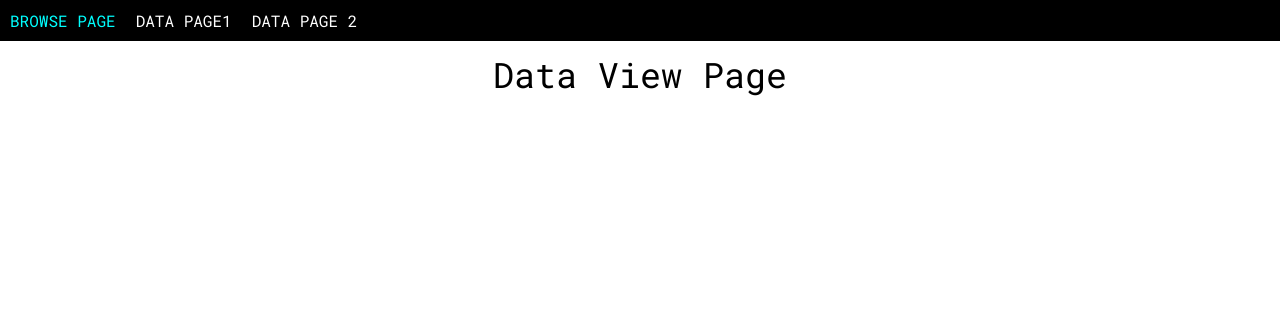
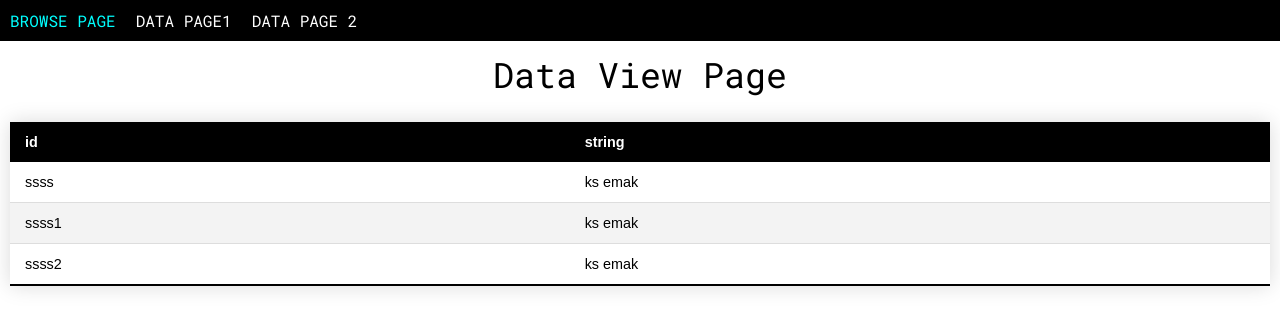
Before and after one commit to Mgrdich/react_php_docker, a React (Create React App) app in the folder client/: page /data-page1 in a window 1280 px wide. Shown: the top 328 px of the page. Built offline with nearby package versions, Linux system fonts and the light colour scheme; the HTML template or start-up script is replaced by a standard one.

Commit message:
Table component

```diff
--- a/client/src/Components/Table/Table.tsx
+++ b/client/src/Components/Table/Table.tsx
@@ -1,6 +1,17 @@
 import Tbody from "./Tbody";
 import Thead from "./Thead";
 import {FC} from "react";
+import styled from "styled-components";
+
+const StyledTable = styled.table`
+  border-collapse: collapse;
+  margin: 25px 0;
+  font-size: 0.9em;
+  font-family: sans-serif;
+  min-width: 400px;
+  box-shadow: 0 0 20px rgba(0, 0, 0, 0.15);
+  width: 100%;
+`;
 
 interface ITable {
     thead: string[];
@@ -9,10 +20,10 @@ interface ITable {
 
 const Table: FC<ITable> = ({tbody, thead}) => {
     return (
-        <>
+        <StyledTable>
             <Thead data={thead}/>
             <Tbody data={tbody}/>
-        </>
+        </StyledTable>
     );
 };
 
--- a/client/src/Components/Table/Tbody.tsx
+++ b/client/src/Components/Table/Tbody.tsx
@@ -1,4 +1,23 @@
 import {FC} from "react";
+import styled from "styled-components";
+
+const StyledTd = styled.td`
+  padding: 12px 15px;
+`;
+
+interface IStyledTr {
+    active?:boolean;
+}
+
+const StyledTr = styled.tr<IStyledTr>`
+  border-bottom: 1px solid #dddddd;
+  &:nth-of-type(even) {
+    background-color: #f3f3f3;
+  }
+  &:last-of-type {
+    border-bottom: 2px solid black;
+  }
+`;
 
 interface ITbody {
     data: Array<any>;
@@ -11,13 +30,13 @@ const Tbody: FC<ITbody> = ({data}) => {
             data.map(item => {
                     let tdData: string[] = Object.keys(item);
                     return (
-                        <tr key={item.id}>
+                        <StyledTr key={item.id}>
                             {
                                 tdData.map(td => (
-                                    <td key={td}>{item[td]}</td>
+                                    <StyledTd key={td}>{item[td]}</StyledTd>
                                 ))
                             }
-                        </tr>
+                        </StyledTr>
                     )
                 }
             )
--- a/client/src/Components/Table/Thead.tsx
+++ b/client/src/Components/Table/Thead.tsx
@@ -1,4 +1,15 @@
 import React, {FC} from 'react';
+import styled from "styled-components";
+
+const StyledTr = styled.tr`
+  background-color: black;
+  color: #ffffff;
+  text-align: left;
+`;
+
+const StyledTh = styled.th`
+  padding: 12px 15px;
+`;
 
 interface IThead {
     data: string[];
@@ -8,11 +19,11 @@ interface IThead {
 const Thead: FC<IThead> = ({data}) => {
     return (
         <thead>
-        <tr>
+        <StyledTr>
             {
-                data.map(item => <th key={item}>{item}</th>)
+                data.map(item => <StyledTh key={item}>{item}</StyledTh>)
             }
-        </tr>
+        </StyledTr>
         </thead>
     );
 };
--- a/client/src/Pages/DataViewPage.tsx
+++ b/client/src/Pages/DataViewPage.tsx
@@ -1,10 +1,12 @@
 import {FC} from "react";
 import {StyledHeader} from "../styled/general";
+import Table from "../Components/Table/Table";
 
 const DataViewPage:FC = () => {
     return (
         <>
             <StyledHeader>Data View Page</StyledHeader>
+            <Table thead={['id','string']} tbody={[{id:'ssss',string:'ks emak'},{id:'ssss1',string:'ks emak'},{id:'ssss2',string:'ks emak'}]}/>
         </>
     );
 };
```
